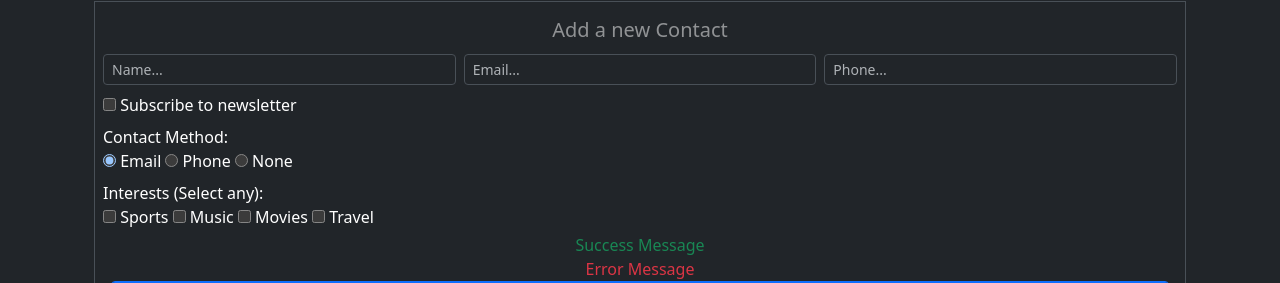
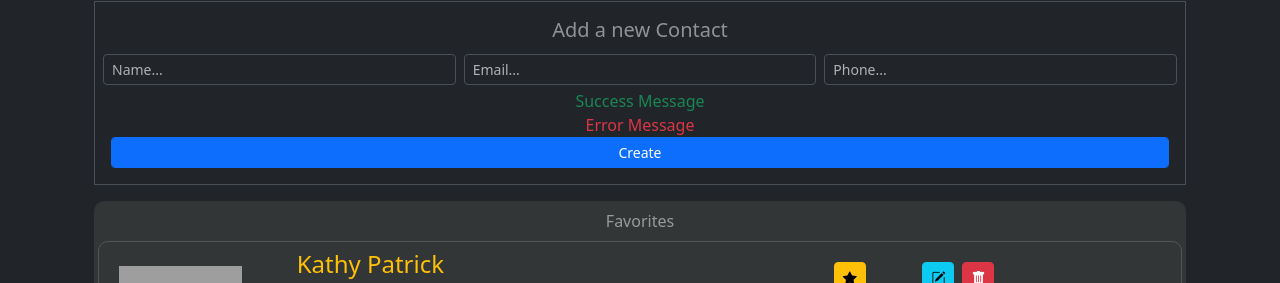
Before and after one commit to bhrugen/3-ContactOPedia, a React (Vite) app in the folder contactopedia/: page / in a window 1280 px wide. Shown: the part 118-401 px from the top of the page. Built offline with nearby package versions, Linux system fonts and the light colour scheme; grey boxes are pictures that could not be loaded.

Commit message:
Section 5 - FormData checkbox and radio button removed

```diff
--- a/contactopedia/src/Components/ContactPages/AddContact.jsx
+++ b/contactopedia/src/Components/ContactPages/AddContact.jsx
@@ -6,9 +6,6 @@ function AddContact() {
       name: formData.get("name"),
       email: formData.get("email"),
       phone: formData.get("phone"),
-      newsletter: formData.get("newsletter") === "on",
-      contactMethod: formData.get("contactMethod"),
-      interests: formData.getAll("interests"),
     };
     console.log(contactData);
   }
@@ -41,49 +38,6 @@ function AddContact() {
               className="form-control form-control-sm"
             />
           </div>
-          <div className="col-12 p-1">
-            <label>
-              <input type="checkbox" name="newsletter" /> Subscribe to
-              newsletter
-            </label>
-          </div>
-          <div className="col-12 p-1">
-            Contact Method:
-            <div>
-              <label>
-                <input
-                  type="radio"
-                  name="contactMethod"
-                  value="email"
-                  defaultChecked
-                />{" "}
-                Email
-              </label>{" "}
-              <label>
-                <input type="radio" name="contactMethod" value="phone" /> Phone
-              </label>{" "}
-              <label>
-                <input type="radio" name="contactMethod" value="none" /> None
-              </label>
-            </div>
-          </div>
-          <div className="col-12 p-1">
-            Interests (Select any):
-            <div>
-              <label>
-                <input type="checkbox" name="interests" value="sports" /> Sports
-              </label>{" "}
-              <label>
-                <input type="checkbox" name="interests" value="music" /> Music
-              </label>{" "}
-              <label>
-                <input type="checkbox" name="interests" value="movies" /> Movies
-              </label>{" "}
-              <label>
-                <input type="checkbox" name="interests" value="travel" /> Travel
-              </label>
-            </div>
-          </div>
 
           <div className="col-12 text-center text-success">Success Message</div>
           <div className="col-12 text-center text-danger">Error Message</div>
```
